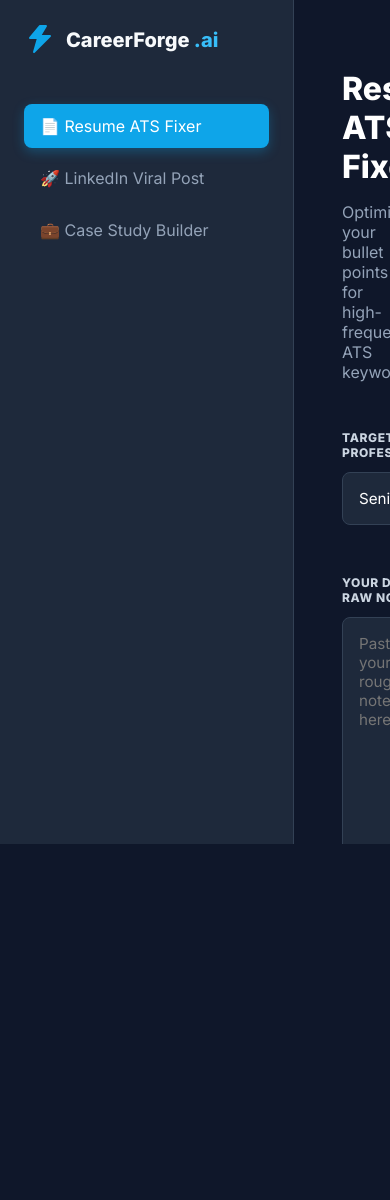
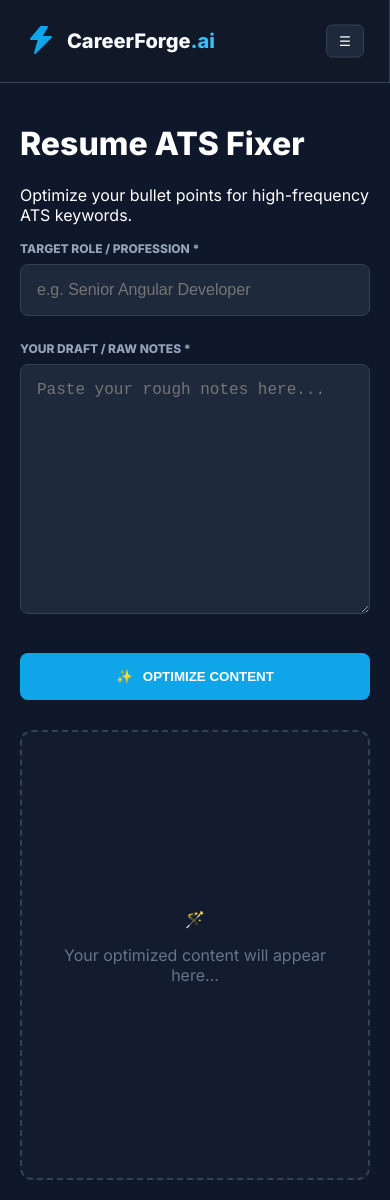
Before and after one commit to grln-gupta/career-forge-frontend, an Angular app: page / in a window 390 px wide. Before the commit the page ends 844 px from the top, so only its background shows below. Built offline with nearby package versions, Linux system fonts and the light colour scheme; no server answers.

Commit message:
Responsive layout fix

```diff
--- a/src/app/app.css
+++ b/src/app/app.css
@@ -1,372 +1,386 @@
-/* 1. LAYOUT & RESET */
+/* --- 1. BASE THEME & RESET --- */
 :host {
-  font-family: 'Inter', system-ui, sans-serif;
+  font-family: 'Inter', sans-serif;
+  background-color: #0f172a;
   display: block;
   height: 100vh;
   color: white;
-  background-color: #0f172a; /* Dark Navy Background */
+  box-sizing: border-box;
 }
+
+*, *::before, *::after { box-sizing: inherit; }
 
 .app-container {
   display: flex;
   height: 100vh;
+  width: 100vw;
   overflow: hidden;
 }
 
-/* 2. SIDEBAR STYLES */
+/* --- 2. SIDEBAR & BRAND --- */
 .sidebar {
-  width: 260px;
-  background-color: #1e293b; /* Slightly lighter dark */
-  padding: 1.5rem;
+  width: 280px;
+  background-color: #111827;
+  padding: 24px;
+  border-right: 1px solid #334155;
   display: flex;
   flex-direction: column;
-  border-right: 1px solid #334155;
+  z-index: 1000;
 }
 
 .brand {
+  display: flex;
+  align-items: center;
+  gap: 10px;
+  margin-bottom: 40px;
   font-size: 1.25rem;
   font-weight: 800;
-  margin-bottom: 3rem;
   color: #f8fafc;
 }
 
-.ai-tag {
-  color: #38bdf8; /* Light Blue */
+.ai-tag { color: #38bdf8; }
+
+.hamburger-btn {
+  display: none;
+  background: #1e293b;
+  border: 1px solid #334155;
+  color: white;
+  padding: 8px 12px;
+  border-radius: 6px;
+  cursor: pointer;
 }
 
+/* --- 3. NAV & STAGGERED ANIMATIONS --- */
+nav { display: flex; flex-direction: column; gap: 10px; }
+
 .nav-item {
-  padding: 12px 16px;
-  margin-bottom: 8px;
+  text-align: left;
+  padding: 14px;
+  background: transparent;
+  border: none;
   border-radius: 8px;
+  color: #94a3b8;
   cursor: pointer;
-  color: #94a3b8;
-  font-weight: 500;
-  transition: all 0.2s;
+  position: relative;
+  opacity: 0; /* Starts hidden for stagger effect */
+  transform: translateX(-20px);
+  transition: all 0.4s cubic-bezier(0.175, 0.885, 0.32, 1.275);
 }
 
+/* Interaction Effects */
 .nav-item:hover {
-  background-color: #334155;
-  color: white;
+  transform: translateY(-2px);
+  color: #38bdf8;
+  background: rgba(56, 189, 248, 0.05);
 }
 
+.nav-item:active { transform: scale(0.96); }
+
 .nav-item.active {
-  background-color: #0ea5e9; /* Brand Blue */
+  background: linear-gradient(90deg, #0ea5e9, #0284c7);
   color: white;
   box-shadow: 0 4px 12px rgba(14, 165, 233, 0.3);
 }
 
-.footer-version {
-  margin-top: auto;
-  font-size: 0.75rem;
-  color: #64748b;
+/* Desktop Sidebar visibility */
+@media (min-width: 1025px) {
+  .nav-item { opacity: 1; transform: translateX(0); }
 }
 
-/* 3. MAIN CONTENT STYLES */
+/* Staggered Entrance for Mobile Menu */
+nav.show .nav-item { opacity: 1; transform: translateX(0); }
+nav.show .nav-item:nth-child(1) { transition-delay: 0.1s; }
+nav.show .nav-item:nth-child(2) { transition-delay: 0.2s; }
+nav.show .nav-item:nth-child(3) { transition-delay: 0.3s; }
+
+/* --- 4. MAIN WORKSPACE --- */
 .main-content {
   flex: 1;
-  padding: 3rem;
+  display: flex;
+  flex-direction: column;
+  padding: 40px;
   overflow-y: auto;
 }
 
-header {
-  margin-bottom: 3rem;
+.workspace-grid {
+  display: grid;
+  grid-template-columns: 1fr 1fr;
+  gap: 40px;
+  flex: 1;
 }
 
-h1 {
-  font-size: 2rem;
-  margin-bottom: 0.5rem;
-  font-weight: 700;
-}
+.form-group { margin-bottom: 25px; }
 
-p {
-  color: #94a3b8;
-}
-
-/* 4. GRID SYSTEM */
-.workspace-grid {
-  display: grid;
-  grid-template-columns: 1fr 1fr; /* Split 50/50 */
-  gap: 3rem;
-}
-
-@media (max-width: 1000px) {
-  .workspace-grid { grid-template-columns: 1fr; } /* Stack on smaller screens */
-}
-
-/* 5. FORM INPUTS */
 label {
   display: block;
   font-size: 0.75rem;
+  color: #94a3b8;
   font-weight: 700;
-  color: #cbd5e1;
-  margin-bottom: 0.75rem;
-  letter-spacing: 0.05em;
+  margin-bottom: 8px;
+  text-transform: uppercase;
 }
-
-.required { color: #f43f5e; }
 
 input, textarea {
   width: 100%;
-  background-color: #1e293b;
+  background: #1e293b;
   border: 1px solid #334155;
   border-radius: 8px;
-  padding: 1rem;
+  padding: 16px;
   color: white;
-  font-family: inherit;
-  font-size: 0.95rem;
-  box-sizing: border-box;
+  font-size: 1rem;
   transition: border-color 0.2s;
 }
 
-input:focus, textarea:focus {
-  outline: none;
-  border-color: #38bdf8;
-}
+input:focus, textarea:focus { outline: none; border-color: #38bdf8; }
 
-.textarea-wrapper {
-  position: relative;
-}
 
-.icon-badge {
-  position: absolute;
-  bottom: 15px;
-  right: 15px;
-  background: #334155;
-  padding: 5px;
-  border-radius: 50%;
-  font-size: 1.2rem;
-}
-
-/* 6. MAIN BUTTON */
 .optimize-btn {
   width: 100%;
-  margin-top: 1.5rem;
-  padding: 1rem;
-  background: linear-gradient(135deg, #0ea5e9 0%, #0284c7 100%);
+  padding: 16px;
+  background: #0ea5e9;
   border: none;
   border-radius: 8px;
   color: white;
   font-weight: 700;
-  letter-spacing: 0.05em;
   cursor: pointer;
-  box-shadow: 0 4px 6px -1px rgba(0, 0, 0, 0.2);
-  transition: transform 0.1s;
+  margin-top: 10px;
+  transition: all 0.2s ease;
 }
 
-.optimize-btn:hover { transform: translateY(-2px); }
-.optimize-btn:active { transform: translateY(0); }
-.optimize-btn:disabled { background: #475569; cursor: not-allowed; transform: none; }
-
-/* 7. OUTPUT SECTION & ACTIONS */
-.output-header {
+.optimize-btn:active { transform: scale(0.98); filter: brightness(1.2); }
+/* Container to keep icon and text aligned */
+.btn-content {
   display: flex;
-  justify-content: space-between;
   align-items: center;
-  margin-bottom: 0.75rem;
-}
-
-.actions {
-  display: flex;
+  justify-content: center;
   gap: 10px;
 }
 
-.icon-btn {
-  background: #334155;
-  border: 1px solid #475569;
-  color: #e2e8f0;
-  padding: 6px 12px;
-  border-radius: 6px;
-  font-size: 0.8rem;
+/* Small spinner specifically for the button */
+.spinner-sm {
+  width: 18px;
+  height: 18px;
+  border: 2px solid rgba(255, 255, 255, 0.3);
+  border-top-color: #ffffff;
+  border-radius: 50%;
+  animation: spin 0.6s linear infinite;
+}
+
+/* Pulsing effect for the loading text */
+.loading-text {
+  letter-spacing: 1px;
+  animation: breath 1.5s ease-in-out infinite;
+}
+
+@keyframes spin {
+  to { transform: rotate(360deg); }
+}
+
+@keyframes breath {
+  0%, 100% { opacity: 1; transform: scale(1); }
+  50% { opacity: 0.7; transform: scale(0.98); }
+}
+
+/* Tactile feedback on click */
+.optimize-btn:active:not(:disabled) {
+  transform: scale(0.97);
+}
+
+/* --- 5. THE GAP & BULLET FIX --- */
+.result-container {
+  flex: 1;
+  display: flex;
+  flex-direction: column;
+  border: 2px dashed #334155;
+  border-radius: 12px;
+  background: rgba(30, 41, 59, 0.3);
+  padding: 24px;
+  min-height: 450px;
+  position: relative;
+}
+
+.placeholder-state {
+  margin: auto;
+  text-align: center;
+  color: #64748b;
+  animation: fadeIn 1s ease;
+}
+
+.optimized-text {
+  flex: 1;
+  white-space: pre-wrap !important;
+  color: #f1f5f9;
+  line-height: 1.6;
+  overflow-y: auto;
+  padding-bottom: 20px;
+  animation: contentReveal 0.8s cubic-bezier(0.23, 1, 0.32, 1) forwards;
+}
+
+/* --- 6. ACTION BUTTONS --- */
+.actions {
+  display: flex;
+  gap: 12px;
+  border-top: 1px solid #334155;
+  padding-top: 20px;
+}
+
+.actions button {
+  flex: 1;
+  padding: 12px;
+  background: #1e293b;
+  border: 1px solid #334155;
+  color: white;
+  border-radius: 8px;
   cursor: pointer;
   font-weight: 600;
   transition: all 0.2s;
 }
 
-.icon-btn:hover {
-  background: #475569;
-  border-color: #64748b;
-  color: white;
+.actions button:hover {
+  transform: translateY(-3px);
+  border-color: #0ea5e9;
+  background-color: #334155;
 }
 
-/* 8. RESULT BOX */
-.result-box {
-  background-color: #1e293b; /* Dark Card */
-  border: 2px dashed #334155;
-  border-radius: 12px;
-  height: 400px;
-  padding: 2rem;
-  display: flex;
-  align-items: center;
-  justify-content: center;
-  overflow-y: auto;
-}
-
-.result-box.has-content {
-  border-style: solid;
-  border-color: #334155;
-  align-items: flex-start; /* Align text to top */
-}
-
-.placeholder-text {
-  color: #475569;
-  font-style: italic;
-}
-
-.final-text {
-  white-space: pre-wrap;
-  color: #e2e8f0;
-  line-height: 1.6;
-}
-
-.error-msg {
-  color: #f43f5e;
-  margin-top: 1rem;
-  text-align: center;
-}
-.optimized-text {
-  /* THIS IS THE FIX FOR BULLET POINTS */
-  white-space: pre-wrap !important;
-  word-wrap: break-word;
-
-  /* THIS FIXES VISIBILITY (Prevents text from cutting off) */
-  color: #e2e8f0;
-  line-height: 1.6;
-  font-size: 1rem;
-  padding: 10px;
-}
-
-/* Ensure the container allows scrolling if text is long */
-.result-content {
-  overflow-y: auto !important;
-  max-height: 600px; /* Adjust based on your screen size */
-}
-
-/* Space between the Textarea and the Target Role input */
-.form-group {
-  margin-bottom: 30px !important;
-}
-
-/* Space for the Bottom Buttons */
-.actions {
-  display: flex;
-  gap: 15px;
-  margin-top: 25px !important; /* Adds space above Copy/PDF/DOCX buttons */
-  padding-bottom: 20px;       /* Adds space at the very bottom of the panel */
-}
-
-/* Ensure the main Optimize button isn't touching the inputs */
-.primary-btn {
-  margin-top: 20px !important;
-}
-/* --- Placeholder Message Styling --- */
-
-.placeholder-state {
-  flex: 1;
-  border: 2px dashed #334155; /* The dashed border from your screenshot */
-  border-radius: 12px;
+/* --- 7. LOADING & PULSE --- */
+.loader-container {
   display: flex;
   flex-direction: column;
   align-items: center;
   justify-content: center;
-  color: #64748b;
-  background-color: rgba(30, 41, 59, 0.3);
+  height: 100%;
 }
 
-/* Add/Update in app.component.css */
+.spinner {
+  width: 50px;
+  height: 50px;
+  border: 3px solid rgba(14, 165, 233, 0.1);
+  border-top-color: #0ea5e9;
+  border-radius: 50%;
+  animation: spin 0.8s linear infinite;
+}
 
-/* 1. MATCH BUTTONS TO THEME *//* THE FIX: Centers the message when no data exists */
-.placeholder-state {
-  flex: 1;
-  display: flex;
-  flex-direction: column;
-  align-items: center;
-  justify-content: center;
-  color: #64748b;
+.loader-container p {
+  margin-top: 15px;
+  font-weight: 600;
+  color: #38bdf8;
+  animation: pulse 1.5s infinite;
+}
+
+/* --- 8. MOBILE RESPONSIVE --- */
+@media (max-width: 1024px) {
+  .sidebar-header {
+    display: flex !important;
+    align-items: center !important;
+    justify-content: center !important; /* Centers the brand logo */
+    position: relative !important;      /* Necessary for absolute positioning of ham icon */
+    width: 100%;
+    min-height: 50px;
+    padding: 10px 0;
+  }
+
+  .brand {
+    margin-bottom: 0 !important;
+    display: flex !important;
+    align-items: center !important;
+    gap: 10px !important;
+    justify-content: center !important;
+    width: auto !important;
+  }
+
+  .hamburger-btn {
+    display: block !important;
+    position: absolute !important;     /* Removes it from the flex flow to keep logo centered */
+    right: 0 !important;               /* Locks it to the far right */
+    top: 50% !important;
+    transform: translateY(-50%) !important; /* Perfect vertical centering */
+    background: #1e293b;
+    border: 1px solid #334155;
+    padding: 8px 12px;
+    border-radius: 6px;
+    z-index: 1001;
+  }
+
+  /* Ensure the nav slides from the center-aligned header */
+  nav {
+    width: 100%;
     text-align: center;
   }
-
-/* THE FIX: Formatting for AI Text */
-.optimized-text {
-  flex: 1;
-  white-space: pre-wrap !important; /* Forces next-line for bullets */
-  word-wrap: break-word;
-  overflow-y: auto;
-  color: #f1f5f9;
-  line-height: 1.6;
-  padding-right: 10px;
+}
+/* --- ANIMATIONS --- */
+@keyframes contentReveal {
+  0% { opacity: 0; transform: translateY(15px); filter: blur(5px); }
+  100% { opacity: 1; transform: translateY(0); filter: blur(0); }
 }
 
-/* --- ACTION BUTTONS --- */
-.actions {
-  display: flex;
-  gap: 12px;
-  margin-top: 20px;
-  padding-top: 20px;
-  border-top: 1px solid #334155;
+@keyframes fadeIn { from { opacity: 0; } to { opacity: 1; } }
+
+@keyframes spin { to { transform: rotate(360deg); } }
+
+@keyframes pulse { 0%, 100% { opacity: 0.5; } 50% { opacity: 1; } }
+
+
+/* --- UPDATED MOBILE RESPONSIVE FIX --- */
+@media (max-width: 1024px) {
+  .app-container {
+    flex-direction: column;
+    height: auto;
+    overflow-y: auto;
   }
 
-.actions button {
-  flex: 1;
-  padding: 12px;
-  background-color: #1e293b;
-  border: 1px solid #334155;
-  color: #f1f5f9;
-  border-radius: 8px;
-  font-weight: 600;
-  cursor: pointer;
-  display: flex;
-  align-items: center;
-  justify-content: center;
-  gap: 8px;
+  .sidebar {
+    width: 100% !important;
+    border-bottom: 1px solid #334155;
+    padding: 15px 25px;
   }
 
-.actions button:hover {
-  background-color: #334155;
-  border-color: #0ea5e9;
-}
-/* .placeholder-state {
-  flex: 1;
-  display: flex;
-  flex-direction: column;
-  align-items: center;
-  justify-content: center;
-  border: 2px dashed #334155;
-  border-radius: 12px;
-  color: #64748b;
-  text-align: center;
-  padding: 40px;
-  background-color: rgba(30, 41, 59, 0.2);
+  .sidebar-header {
+    display: flex !important;
+    flex-direction: row !important;
+    align-items: center !important;
+    justify-content: space-between !important;
+    width: 100%;
   }
 
-.icon-placeholder {
-  font-size: 3rem;
-  margin-bottom: 15px;
-  opacity: 0.5;
+  /* 1. THE SMOOTH NAV CONTAINER */
+  nav {
+    display: flex !important; /* Always flex, but hidden via height/opacity */
+    flex-direction: column;
+    width: 100%;
+
+    /* Animation Properties */
+    max-height: 0;
+    opacity: 0;
+    visibility: hidden;
+    overflow: hidden;
+    padding-top: 0;
+
+    /* cubic-bezier gives it a premium "bounce" rather than a robotic slide */
+    transition:
+      max-height 0.5s cubic-bezier(0.4, 0, 0.2, 1),
+      opacity 0.4s ease,
+      visibility 0.4s;
   }
 
-/* --- Visibility & Bullet Points Fix ---
-.optimized-text {
-  white-space: pre-wrap !important; /* Forces next-line for bullets
-  word-wrap: break-word;
-  color: #f1f5f9;
-  line-height: 1.6;
-  font-size: 1rem;
-  margin-bottom: 20px;
+  /* 2. THE OPEN STATE */
+  nav.show {
+    max-height: 500px; /* Large enough to fit all nav items */
+    opacity: 1;
+    visibility: visible;
+    padding-top: 20px;
+    padding-bottom: 10px;
   }
 
-/* --- Spacing Fix for Bottom Buttons ---
-.actions {
-  display: flex;
-  gap: 12px;
-  margin-top: auto; /* Pushes buttons to bottom
-  padding-top: 20px;
-  border-top: 1px solid #334155;
+  .hamburger-btn {
+    display: block !important;
+    transition: transform 0.3s ease;
   }
 
-.actions button {
-  flex: 1;
-  padding: 12px;
-  border-radius: 8px;
-  font-weight: 600;
-  cursor: pointer;
-} */
+  /* Bonus: Rotate the 'X' or '☰' slightly when clicked */
+  .hamburger-btn:active {
+    transform: rotate(90deg);
+  }
+
+  .workspace-grid { grid-template-columns: 1fr; gap: 30px; }
+  .main-content { padding: 20px; }
+}
--- a/src/app/app.html
+++ b/src/app/app.html
@@ -1,9 +1,7 @@
 <div class="app-container">
-  <aside class="sidebar">
-    <!-- <div class="brand">
-      ⚡ CareerForge <span class="ai-tag">.ai</span>
-    </div> -->
-    <div class="brand" style="display: flex; align-items: center; gap: 10px">
+  <aside class="sidebar" [class.mobile-open]="isMobileMenuOpen">
+    <div class="sidebar-header">
+      <div class="brand">
         <svg
           width="32"
           height="32"
@@ -19,31 +17,35 @@
             stroke-linejoin="round"
           />
         </svg>
-
-      <span style="font-size: 1.25rem; font-weight: 800; color: #f8fafc">
-        CareerForge <span style="color: #38bdf8">.ai</span>
-      </span>
+        <span>CareerForge<span class="ai-tag">.ai</span></span>
       </div>
-    <nav>
-      <div class="nav-item" [class.active]="selectedMode === 'resume'" (click)="setMode('resume')">
-        📄 Resume ATS Fixer
+      <button class="hamburger-btn" (click)="toggleMobileMenu()">
+        {{ isMobileMenuOpen ? '✕' : '☰' }}
+      </button>
     </div>
 
-      <div
+    <nav [class.show]="isMobileMenuOpen">
+      <button
+        class="nav-item"
+        [class.active]="selectedMode === 'resume'"
+        (click)="setMode('resume')"
+      >
+        📄 Resume ATS Fixer
+      </button>
+      <button
         class="nav-item"
         [class.active]="selectedMode === 'linkedin'"
         (click)="setMode('linkedin')"
       >
         🚀 LinkedIn Viral Post
-      </div>
-
-      <div
+      </button>
+      <button
         class="nav-item"
         [class.active]="selectedMode === 'portfolio'"
         (click)="setMode('portfolio')"
       >
         💼 Case Study Builder
-      </div>
+      </button>
     </nav>
   </aside>
 
@@ -57,54 +59,52 @@
       <div class="input-panel">
         <div class="form-group">
           <label>TARGET ROLE / PROFESSION <span class="required">*</span></label>
-          <input [(ngModel)]="targetRole" placeholder="e.g. Angular Developer" />
+          <input [(ngModel)]="targetRole" placeholder="e.g. Senior Angular Developer" />
         </div>
 
         <div class="form-group">
-          <br />
           <label>YOUR DRAFT / RAW NOTES <span class="required">*</span></label>
-          <div class="textarea-wrapper">
           <textarea
             [(ngModel)]="inputText"
             rows="12"
             placeholder="Paste your rough notes here..."
           ></textarea>
-            <div class="icon-badge">🤖</div>
         </div>
+        <button class="optimize-btn" (click)="runOptimization()" [disabled]="isLoading">
+          <div class="btn-content">
+            <ng-container *ngIf="isLoading">
+              <div class="spinner-sm"></div>
+              <span class="loading-text">CRAFTING...</span>
+            </ng-container>
+
+            <ng-container *ngIf="!isLoading">
+              <span class="btn-icon">✨</span>
+              <span>OPTIMIZE CONTENT</span>
+            </ng-container>
+          </div>
+        </button>
       </div>
 
-        <button class="optimize-btn" (click)="runOptimization()" [disabled]="isLoading">
-          <span *ngIf="isLoading" class="loader"></span>
-          {{ isLoading ? 'OPTIMIZING...' : '✨ OPTIMIZE CONTENT' }}
-        </button>
-
-        <p *ngIf="errorMessage" class="error-msg">{{ errorMessage }}</p>
+      <div class="result-container">
+        <div *ngIf="!isLoading && !optimizedResult" class="placeholder-state">
+          <div class="icon-placeholder">🪄</div>
+          <p>Your optimized content will appear here...</p>
         </div>
 
-      <section class="panel output-panel">
         <div *ngIf="isLoading" class="loader-container">
           <div class="spinner"></div>
           <p>AI is crafting your response...</p>
         </div>
 
         <div *ngIf="!isLoading && optimizedResult" class="result-content">
-    <h3>✨ AI Optimized Result</h3>
-    <div class="optimized-text">
-      {{ optimizedResult }}
-    </div>
-
+          <div class="optimized-text">{{ optimizedResult }}</div>
           <div class="actions">
             <button (click)="copyToClipboard()">📋 Copy</button>
             <button (click)="exportToPdf()">📄 PDF</button>
             <button (click)="exportToDocx()">📝 DOCX</button>
           </div>
         </div>
-
-<div *ngIf="!isLoading && !optimizedResult" class="placeholder-state">
-  <div class="icon-placeholder">🪄</div>
-  <p>Your optimized content will appear here...</p>
       </div>
-</section>
     </div>
   </main>
 </div>
--- a/src/app/app.ts
+++ b/src/app/app.ts
@@ -18,8 +18,8 @@
   // Data Models
   inputText: string = '';
   selectedMode: string = 'resume'; // <--- CHANGED TO RESUME
-  targetRole: string = 'Senior Developer'; // <--- CHANGED TO GENERIC ROLE
-
+  targetRole: string = '';
+  isMobileMenuOpen: boolean = false;
   optimizedResult: string = '';
   isLoading: boolean = false;
   errorMessage: string = '';
@@ -29,6 +29,7 @@
 
   ngOnInit(): void {
     this.inputText = '';
+
     // It warms up the connection while the user is typing.
     console.log('⚡ Waking up Backend...');
     fetch('https://career-forge-backend-j7lq.onrender.com/docs')
@@ -41,9 +42,13 @@
     this.selectedMode = mode;
     this.optimizedResult = '';
     this.errorMessage = '';
+    this.isMobileMenuOpen = false;
     this.copySuccess = false;
   }
 
+  toggleMobileMenu() {
+    this.isMobileMenuOpen = !this.isMobileMenuOpen;
+  }
   // Dynamic Header
   getTitle(): string {
     switch(this.selectedMode) {
```
Lines whose indentation alone changed are shown as unchanged.
